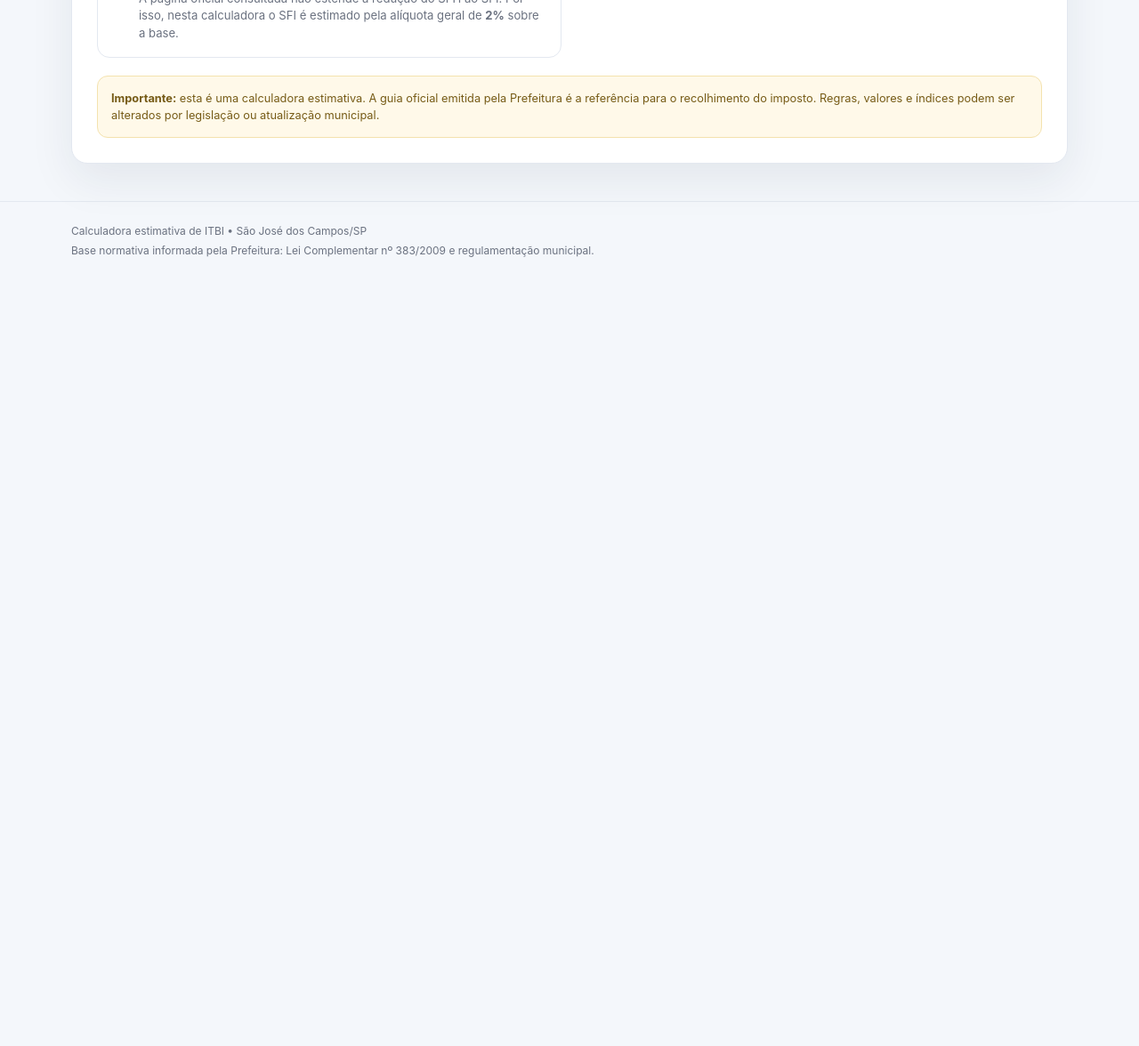
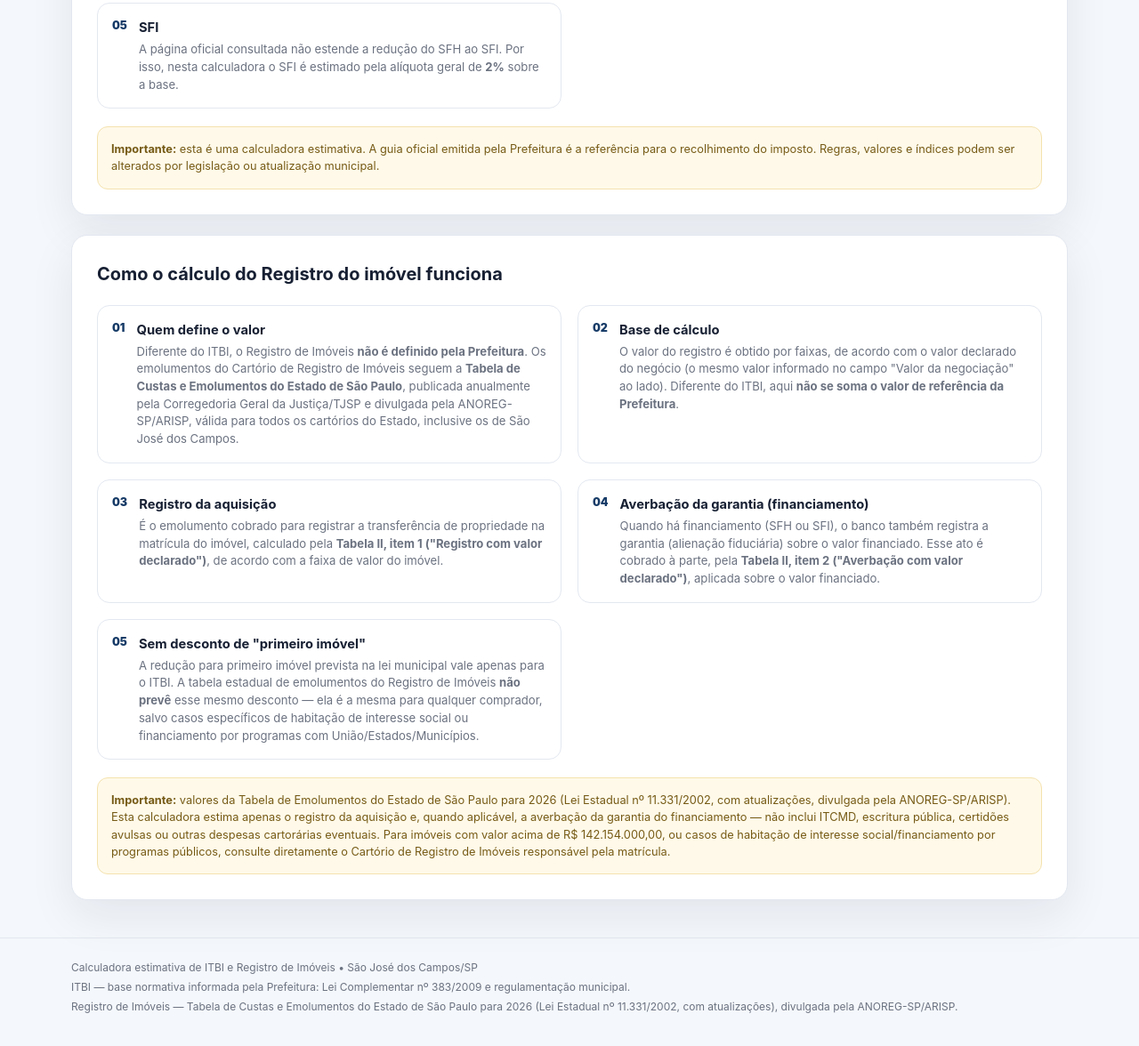
Before and after one commit to VagBrownsp/calc-itbi, a plain HTML site: page index.html in a window 1280 px wide. Shown: the part 1390-2566 px from the top of the page at 89% size. Before the commit the page ends 1716 px from the top, so only its background shows below. Drawn offline with Linux system fonts and the light colour scheme.

Commit message:
Update index.html

```diff
--- a/index.html
+++ b/index.html
@@ -3,8 +3,8 @@
 <head>
   <meta charset="UTF-8">
   <meta name="viewport" content="width=device-width, initial-scale=1.0">
-  <meta name="description" content="Calculadora estimativa de ITBI de São José dos Campos - SP.">
-  <title>Calculadora ITBI — São José dos Campos</title>
+  <meta name="description" content="Calculadora estimativa de ITBI e Registro de Imóveis de São José dos Campos - SP.">
+  <title>Calculadora ITBI e Registro — São José dos Campos</title>
   <link rel="stylesheet" href="style.css">
   <script src="script.js"defer></script>
 </head>
@@ -12,7 +12,7 @@
   <header class="hero">
     <div class="container">
       <span class="eyebrow">VAGNER BARBOSA • SIMULADOR</span>
-      <h1>Calculadora de ITBI</h1>
+      <h1>Calculadora de ITBI e Registro</h1>
       <p>São José dos Campos — SP</p>
     </div>
   </header>
@@ -26,6 +26,7 @@
         </div>
         <span class="badge">2026</span>
       </div>
+      <p class="hint-block">Os dados abaixo são usados para estimar tanto o <strong>ITBI</strong> (Prefeitura) quanto o <strong>Registro do imóvel</strong> (Cartório de Registro de Imóveis).</p>
 
       <div class="field">
         <label for="valorCompra">Valor da negociação</label>
@@ -60,7 +61,7 @@
         <small>Valor de referência informado pela Prefeitura para o imóvel (Planta Genérica de Valores).</small>
       </div>
 
-      <div class="field">
+      <div class="field hidden" id="primeiroImovelBox">
         <label>Condição do comprador</label>
         <div class="segmented">
           <label class="choice">
@@ -72,7 +73,9 @@
             <span>Segundo ou mais</span>
           </label>
         </div>
+        <small>Este campo só é exibido porque o valor informado está até R$ 147.000,00 — é o único caso em que a condição de primeiro imóvel muda o ITBI (Art. 9º da LC 383/09). Acima desse valor, a alíquota é 2% de qualquer forma.</small>
       </div>
+      <p class="hint-block" id="primeiroImovelAviso">A opção de primeiro imóvel só aparece aqui quando o valor da negociação (ou a base de cálculo, se houver referência) for até R$ 147.000,00 — é o único caso em que essa condição muda o valor do ITBI.</p>
 
       <div class="field">
         <label for="sistema">Modalidade da operação</label>
@@ -81,7 +84,7 @@
           <option value="sfh">Financiamento — SFH</option>
           <option value="sfi">Financiamento — SFI</option>
         </select>
-        <small>Na regra municipal consultada, a redução para a parte financiada é prevista para operações enquadradas no SFH.</small>
+        <small>Na regra municipal consultada, a redução para a parte financiada é prevista para operações enquadradas no SFH. Em financiamentos (SFH/SFI), esta regra é aplicada independentemente da condição de "primeiro imóvel".</small>
       </div>
 
       <div class="field hidden" id="financiamentoBox">
@@ -148,12 +151,57 @@
         <strong>Importante:</strong> esta é uma calculadora estimativa. A guia oficial emitida pela Prefeitura é a referência para o recolhimento do imposto. Regras, valores e índices podem ser alterados por legislação ou atualização municipal.
       </div>
     </section>
+
+    <section class="card info-card">
+      <h2>Como o cálculo do Registro do imóvel funciona</h2>
+      <div class="rules">
+        <article>
+          <span>01</span>
+          <div>
+            <h3>Quem define o valor</h3>
+            <p>Diferente do ITBI, o Registro de Imóveis <strong>não é definido pela Prefeitura</strong>. Os emolumentos do Cartório de Registro de Imóveis seguem a <strong>Tabela de Custas e Emolumentos do Estado de São Paulo</strong>, publicada anualmente pela Corregedoria Geral da Justiça/TJSP e divulgada pela ANOREG-SP/ARISP, válida para todos os cartórios do Estado, inclusive os de São José dos Campos.</p>
+          </div>
+        </article>
+        <article>
+          <span>02</span>
+          <div>
+            <h3>Base de cálculo</h3>
+            <p>O valor do registro é obtido por faixas, de acordo com o valor declarado do negócio (o mesmo valor informado no campo "Valor da negociação" ao lado). Diferente do ITBI, aqui <strong>não se soma o valor de referência da Prefeitura</strong>.</p>
+          </div>
+        </article>
+        <article>
+          <span>03</span>
+          <div>
+            <h3>Registro da aquisição</h3>
+            <p>É o emolumento cobrado para registrar a transferência de propriedade na matrícula do imóvel, calculado pela <strong>Tabela II, item 1 ("Registro com valor declarado")</strong>, de acordo com a faixa de valor do imóvel.</p>
+          </div>
+        </article>
+        <article>
+          <span>04</span>
+          <div>
+            <h3>Averbação da garantia (financiamento)</h3>
+            <p>Quando há financiamento (SFH ou SFI), o banco também registra a garantia (alienação fiduciária) sobre o valor financiado. Esse ato é cobrado à parte, pela <strong>Tabela II, item 2 ("Averbação com valor declarado")</strong>, aplicada sobre o valor financiado.</p>
+          </div>
+        </article>
+        <article>
+          <span>05</span>
+          <div>
+            <h3>Sem desconto de "primeiro imóvel"</h3>
+            <p>A redução para primeiro imóvel prevista na lei municipal vale apenas para o ITBI. A tabela estadual de emolumentos do Registro de Imóveis <strong>não prevê</strong> esse mesmo desconto — ela é a mesma para qualquer comprador, salvo casos específicos de habitação de interesse social ou financiamento por programas com União/Estados/Municípios.</p>
+          </div>
+        </article>
+      </div>
+      <div class="notice">
+        <strong>Importante:</strong> valores da Tabela de Emolumentos do Estado de São Paulo para 2026 (Lei Estadual nº 11.331/2002, com atualizações, divulgada pela ANOREG-SP/ARISP). Esta calculadora estima apenas o registro da aquisição e, quando aplicável, a averbação da garantia do financiamento — não inclui ITCMD, escritura pública, certidões avulsas ou outras despesas cartorárias eventuais. Para imóveis com valor acima de R$ 142.154.000,00, ou casos de habitação de interesse social/financiamento por programas públicos, consulte diretamente o Cartório de Registro de Imóveis responsável pela matrícula.
+      </div>
+    </section>
   </main>
 
   <footer>
     <div class="container">
-      <p>Calculadora estimativa de ITBI • São José dos Campos/SP</p>
-      <p>Base normativa informada pela Prefeitura: Lei Complementar nº 383/2009 e regulamentação municipal.</p>
+      <p>Calculadora estimativa de ITBI e Registro de Imóveis • São José dos Campos/SP</p>
+      <p>ITBI — base normativa informada pela Prefeitura: Lei Complementar nº 383/2009 e regulamentação municipal.</p>
+      <p>Registro de Imóveis — Tabela de Custas e Emolumentos do Estado de São Paulo para 2026 (Lei Estadual nº 11.331/2002, com atualizações), divulgada pela ANOREG-SP/ARISP.</p>
     </div>
   </footer>
 
```
